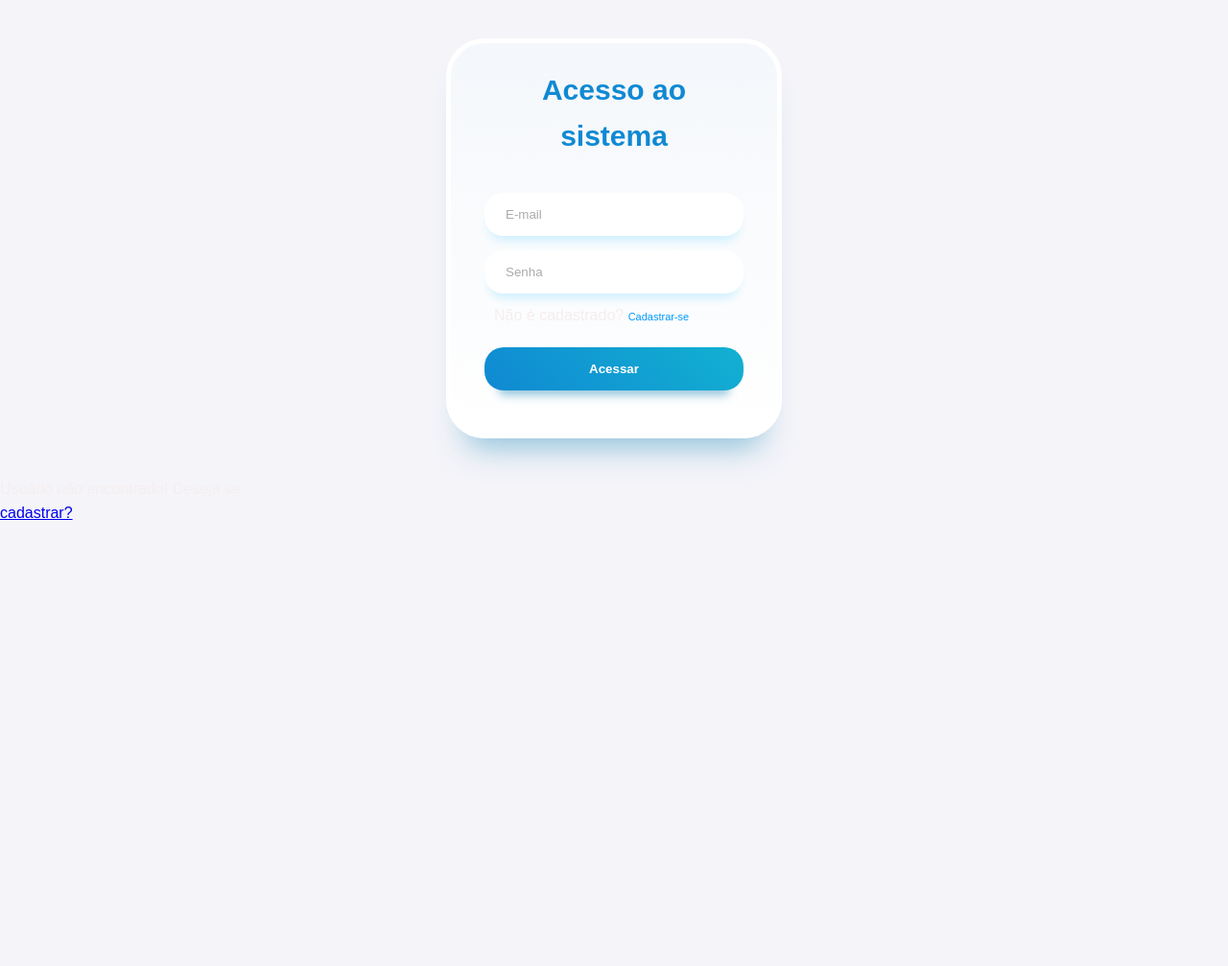
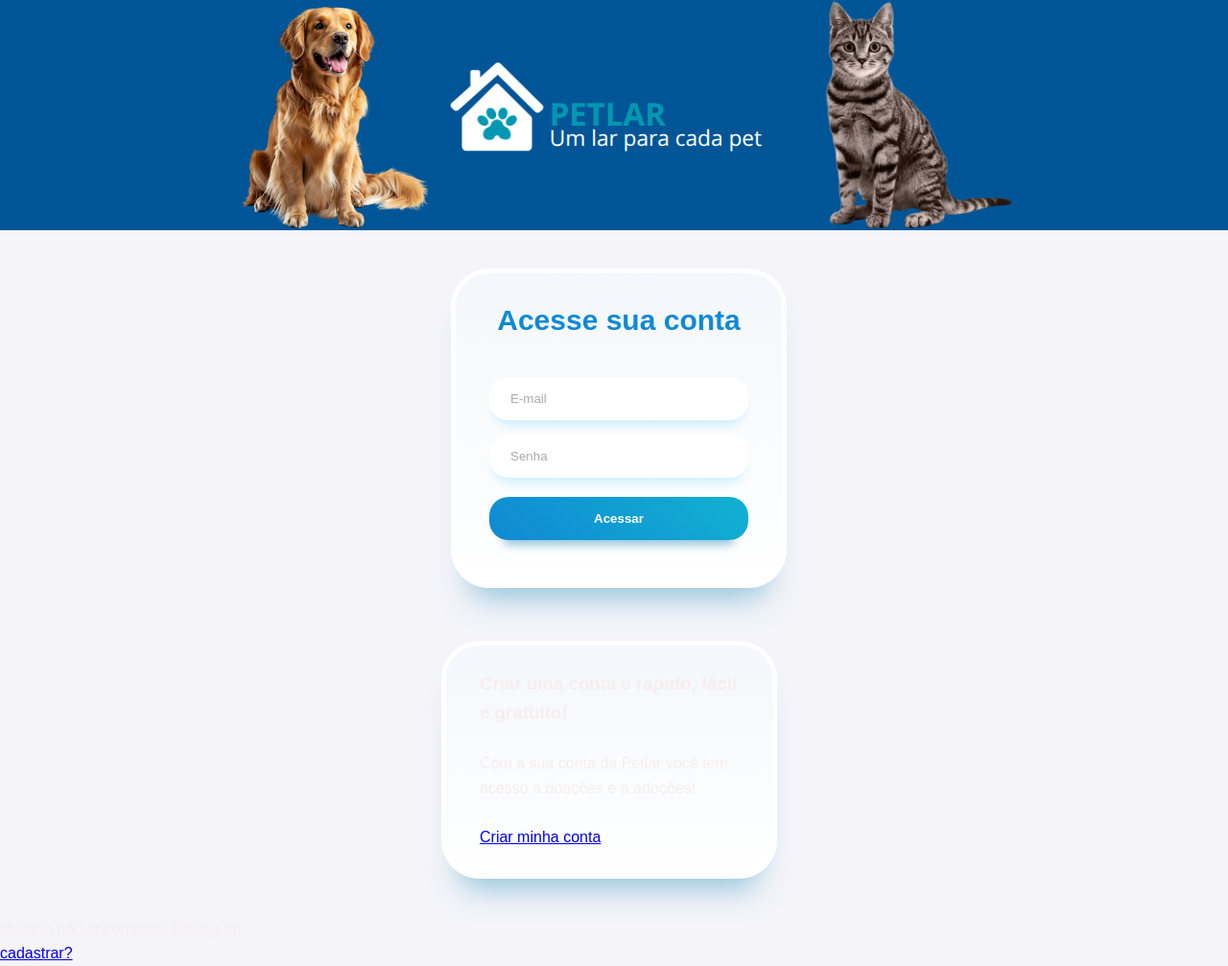
Before and after one commit to Fnnathan/ONG-Petlar, a PHP site: page /logar.php in a window 1280 px wide. Shown: the whole page at 96% size. Before the commit the page ends 542 px from the top, so only its background shows below. Run offline with PHP 8.4, Linux system fonts and the light colour scheme; data that the repository does not hold is empty.

Commit message:
Muita coisa msm
favoritos
funçoes
css de forms e corrigi alguns links
OBS: YASMIN INCOMPETENTE

```diff
--- a/controle/funcoes.php
+++ b/controle/funcoes.php
@@ -215,10 +215,17 @@ function pegarDadosUsuario($conexao, $idUsuario)
 
 function pegarFavoritos($conexao, $idUsuario)
 {
-    $sql = "SELECT p.idPet, p.nome, p.raca, p.idade, p.descricao, p.foto
+    $sql = "SELECT
+                p.idPet,
+                p.nome,
+                p.endereco_pet,
+                p.raca,
+                p.idade,
+                fto.nome AS foto
             FROM tb_pet AS p
-            INNER JOIN tb_favoritos AS f ON f.tb_pet_idPet = p.idPet
-            WHERE f.tb_usuario_idUsuario = ?";
+            INNER JOIN tb_favoritos AS fav ON fav.tb_pet_idPet = p.idPet
+            LEFT JOIN tb_foto AS fto ON fto.tb_pet_idPet = p.idPet
+            WHERE fav.tb_usuario_idUsuario = ?";
 
     $comando = mysqli_prepare($conexao, $sql);
     mysqli_stmt_bind_param($comando, 'i', $idUsuario);
@@ -228,11 +235,9 @@ function pegarFavoritos($conexao, $idUsuario)
 
     $favoritos = [];
     while ($pet = mysqli_fetch_assoc($resultado)) {
-        $favoritos[] = $pet; // adiciona cada pet favorito ao array
+        $favoritos[] = $pet;
     }
 
     mysqli_stmt_close($comando);
-
-    // Retorna lista (vazia se não tiver nenhum favorito)
     return $favoritos;
 }
--- a/public/css/estilo.css
+++ b/public/css/estilo.css
@@ -1,4 +1,4 @@
-/* From Uiverse.io by Smit-Prajapati */
+
 .container {
   max-width: 350px;
   background: #F8F9FD;
@@ -8,7 +8,7 @@
   border: 5px solid rgb(255, 255, 255);
   box-shadow: rgba(133, 189, 215, 0.8784313725) 0px 30px 30px -20px;
   margin: 40px auto;
-
+  margin-left:470px ;
 }
 
 .heading {
@@ -42,17 +42,22 @@
   border-inline: 2px solid #12B1D1;
 }
 
-.form .forgot-password {
-  display: block;
-  margin-top: 10px;
-  margin-left: 10px;
+
+
+#criar_conta {
+  max-width: 350px;
+  background: #F8F9FD;
+  background: linear-gradient(0deg, rgb(255, 255, 255) 0%, rgb(244, 247, 251) 100%);
+  border-radius: 40px;
+  padding: 25px 35px;
+  border: 5px solid rgb(255, 255, 255);
+  box-shadow: rgba(133, 189, 215, 0.8784313725) 0px 30px 30px -20px;
+  margin: 40px auto;
+  margin-right:470px ;
+  margin-top: 15px;
+
 }
 
-.form .forgot-password a {
-  font-size: 11px;
-  color: #0099ff;
-  text-decoration: none;
-}
 
 .form .login-button {
   display: block;
--- a/public/logar.php
+++ b/public/logar.php
@@ -1,29 +1,39 @@
-
-
 <!DOCTYPE html>
 <html lang="pt-br">
+
 <head>
     <meta charset="UTF-8" />
     <meta name="viewport" content="width=device-width, initial-scale=1.0" />
     <title>Acesso ao Sistema</title>
     <link rel="stylesheet" href="./css/estilo.css" />
 </head>
+
 <body>
+    <div class="cabecalhoazulescuro">
+        <img src="./assets/dog.png" alt="dog" id="dogcabecalho">
+        <a href="./index.php"><img src="./assets/logo.png" alt="logo" id="logo.png"></a>
+        <img src="./assets/cat.png" alt="cat" id="catcabecalho">
+    </div>
+
     <div class="container">
-        <h1 class="heading">Acesso ao sistema</h1>
+        <h1 class="heading">Acesse sua conta</h1>
 
         <form class="form" action="../controle/verificarLogin.php" method="post">
             <input class="input" type="text" name="email" placeholder="E-mail" required />
 
             <input class="input" type="password" name="senha" placeholder="Senha" required />
 
-            <span class="forgot-password">
-                Não é cadastrado? <a href="./form_usuario.php">Cadastrar-se</a>
-            </span>
+            <input class="login-button" type="submit" value="Acessar">
+        </form>
 
-            <input class="login-button" type="submit" value="Acessar" >
-        </form>
     </div>
+
+ <div id="criar_conta">
+            <h3>Criar uma conta é rápido, fácil e gratuito!</h3><br>
+            Com a sua conta da Petlar você tem acesso a doações e a adoções! <br><br>
+            <a href="./form_usuario.php">Criar minha conta</a>
+</div>
+
 </body>
 
 <?php
@@ -37,24 +47,20 @@ require_once "../controle/funcoes.php";
 
 if ($idUsuario == 0) {
     echo "Usuário não encontrado! Deseja se<a href='form_usuario.php'>cadastrar?</a>";
-
-    }
-    else {
+} else {
     $usuario = pegarDadosUsuario($conexao, $idUsuario);
 
     if ($usuario == 0) {
         header("Location:  ../public/index.php");
-
-        }
-        else {
+    } else {
         session_start();
         $_SESSION['logado'] = 'sim';
         $_SESSION['nome'] = $usuario['nome'];
         $_SESSION['idUsuario'] = $idUsuario['idUsuario'];
 
         header("Location: ../public/indexLogado.php");
-
     }
 }
 ?>
+
 </html>
--- a/public/perfilUsuario.php
+++ b/public/perfilUsuario.php
@@ -3,7 +3,7 @@ session_start();
 
 
 if (!isset($_SESSION['logado']) || $_SESSION['logado'] != 'sim') {
-    header("Location: form_usuario.php");
+    header("Location: ./logar.php");
 }
 ?>
 
```
Also changed, not shown: public/favoritos.php (+65 -6 lines), public/form_pet.php (+11 -3 lines), public/form_usuario.php (+11 -1 lines), public/index.php (+8 -8 lines), public/indexLogado.php (+8 -8 lines). Lines whose indentation alone changed are shown as unchanged.
